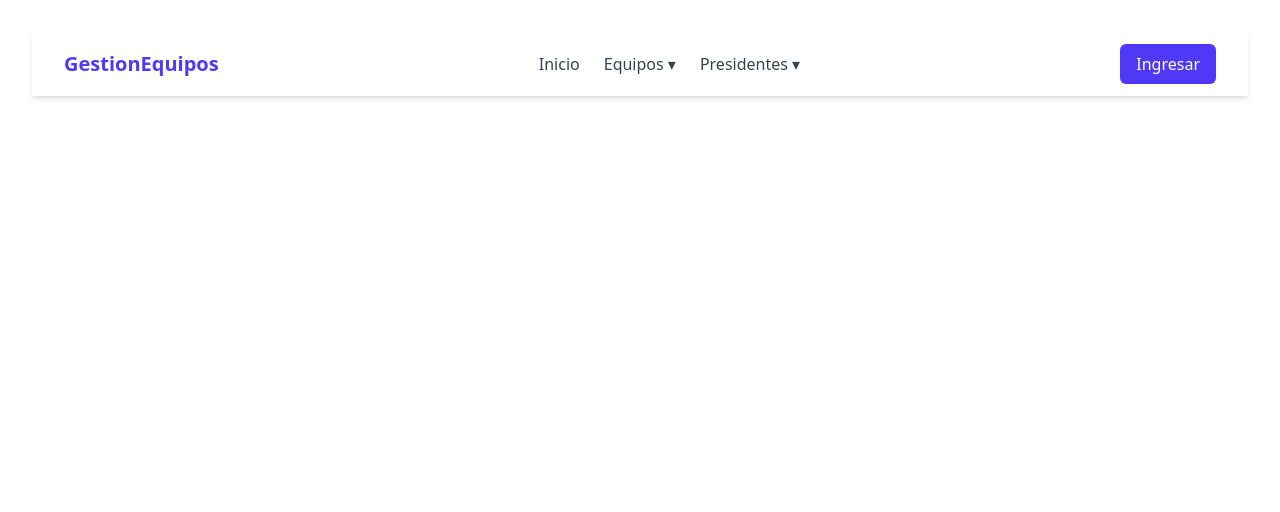
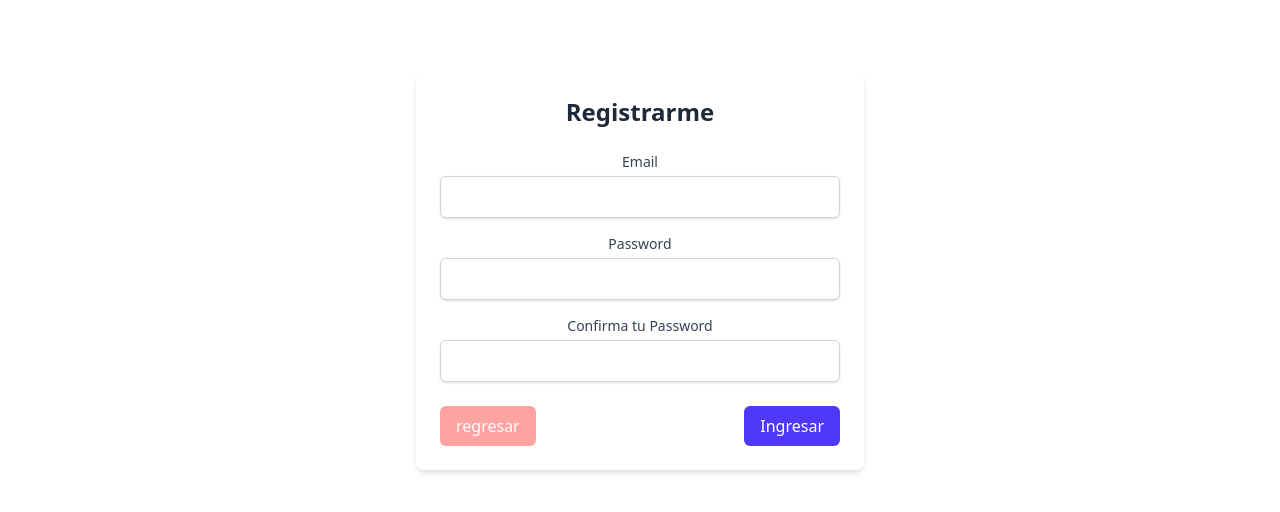
Before and after one commit to IngAlim2023/TallerTS, a React (Vite) app: page /register in a window 1280 px wide. Shown: the top 512 px of the page. Built offline with nearby package versions, Linux system fonts and the light colour scheme.

Commit message:
Register y Login terminado, falta protección

```diff
--- a/src/App.tsx
+++ b/src/App.tsx
@@ -7,19 +7,33 @@ import ListEquipos from "./components/equipos/ListEquipos";
 import CreateEquipo from "./components/equipos/CreateEquipo";
 import ListPresidentes from "./components/presidentes/ListPresidentes";
 import CreatePresidente from "./components/presidentes/CreatePresidente";
+import Login from "./pages/Login";
+import Register from "./pages/Register";
+import { useEffect, useState } from "react";
 
 const App = () => {
+  const [isAuth, setIsAuth] = useState<boolean>(false);
+  const [log, setLog] = useState<boolean>(false)
+  useEffect(()=>{
+    const res: any = localStorage.getItem("auth");
+    setIsAuth(res === "true");
+  },[log])
   return (
     <Router>
-      <Navbar/>
+      {isAuth && <Navbar setIsAuth={setIsAuth} setLog={setLog} />}
       <Routes>
-        <Route path="/" element={<Home />} />
+        <Route path="/" element={<Login setIsAuth={setIsAuth} setLog={setLog} isAuth={isAuth}/>} />
+        <Route path="/register" element={<Register  isAuth={isAuth} setLog={setLog} setIsAuth={setIsAuth} />}/>
+        <Route path="/home" element={<Home />} />
         <Route path="/equipos" element={<ListEquipos />} />
         <Route path="/formularioEquipos" element={<CreateEquipo />} />
         <Route path="/formularioEquipos/:id" element={<CreateEquipo />} />
         <Route path="/presidentes" element={<ListPresidentes />} />
         <Route path="/formularioPresidentes" element={<CreatePresidente />} />
-        <Route path="/formularioPresidentes/:id" element={<CreatePresidente />} />
+        <Route
+          path="/formularioPresidentes/:id"
+          element={<CreatePresidente />}
+        />
       </Routes>
       <Toaster />
     </Router>
--- a/src/components/NavBar.tsx
+++ b/src/components/NavBar.tsx
@@ -1,28 +1,42 @@
 import React, { useState } from "react";
-import { Link } from "react-router-dom";
+import { Link, useNavigate } from "react-router-dom";
 
-const Navbar: React.FC = () => {
+interface propsNav {
+  setIsAuth: (val: boolean) => void;
+  setLog: (val: boolean) => void;
+}
+
+const Navbar: React.FC<propsNav> = ({setIsAuth, setLog}) => {
   const [dropdownOpen, setDropdownOpen] = useState(false);
-    const [dropdownOpenDos, setDropdownOpenDos] = useState(false);
+  const [dropdownOpenDos, setDropdownOpenDos] = useState(false);
+  const navigate = useNavigate();
   return (
     <nav className="bg-white shadow-md relative">
       <div className="max-w-7xl mx-auto px-4 sm:px-6 lg:px-8">
         <div className="flex justify-between h-16 items-center">
           {/* Logo */}
           <div className="flex items-center">
-            <span className="text-xl font-bold text-indigo-600">GestionEquipos</span>
+            <span className="text-xl font-bold text-indigo-600">
+              GestionEquipos
+            </span>
           </div>
 
           {/* Enlaces */}
           <div className="hidden md:flex items-center space-x-6 relative">
-            <Link to="/" className="text-gray-700 hover:text-indigo-600 transition">
+            <Link
+              to="/"
+              className="text-gray-700 hover:text-indigo-600 transition"
+            >
               Inicio
             </Link>
 
             {/* Dropdown Editorial */}
             <div className="relative">
               <button
-                onClick={() =>{ setDropdownOpen(!dropdownOpen); setDropdownOpenDos(false)}}
+                onClick={() => {
+                  setDropdownOpen(!dropdownOpen);
+                  setDropdownOpenDos(false);
+                }}
                 className="text-gray-700 hover:text-indigo-600 transition focus:outline-none"
               >
                 Equipos ▾
@@ -49,7 +63,10 @@ const Navbar: React.FC = () => {
             {/* Dropdown libros */}
             <div className="relative">
               <button
-                onClick={() => {setDropdownOpenDos(!dropdownOpenDos); setDropdownOpen(false)}}
+                onClick={() => {
+                  setDropdownOpenDos(!dropdownOpenDos);
+                  setDropdownOpen(false);
+                }}
                 className="text-gray-700 hover:text-indigo-600 transition focus:outline-none"
               >
                 Presidentes ▾
@@ -73,23 +90,38 @@ const Navbar: React.FC = () => {
                 </div>
               )}
             </div>
-
           </div>
 
           {/* Botón acción */}
           <div className="hidden md:flex items-center">
-            <button className="bg-indigo-600 text-white px-4 py-2 rounded-md hover:bg-indigo-700 transition">
-              Ingresar
+            <button
+              className="bg-indigo-600 text-white px-4 py-2 rounded-md hover:bg-indigo-700 transition"
+              onClick={() => {
+                localStorage.clear();
+                setIsAuth(false);
+                setLog(false);
+                navigate("/");
+              }}
+            >
+              Salir
             </button>
           </div>
 
           {/* Menú móvil (puedes implementar hamburguesa más adelante) */}
           <div className="md:hidden flex items-center">
             <button className="text-gray-700 hover:text-indigo-600 focus:outline-none">
-              <svg className="w-6 h-6" fill="none" stroke="currentColor" strokeWidth="2"
-                viewBox="0 0 24 24">
-                <path strokeLinecap="round" strokeLinejoin="round"
-                  d="M4 6h16M4 12h16M4 18h16" />
+              <svg
+                className="w-6 h-6"
+                fill="none"
+                stroke="currentColor"
+                strokeWidth="2"
+                viewBox="0 0 24 24"
+              >
+                <path
+                  strokeLinecap="round"
+                  strokeLinejoin="round"
+                  d="M4 6h16M4 12h16M4 18h16"
+                />
               </svg>
             </button>
           </div>
--- /dev/null
+++ b/src/pages/Login.tsx
@@ -0,0 +1,88 @@
+import React, { useState } from "react";
+import toast from "react-hot-toast";
+import { Link, Navigate, useNavigate } from "react-router-dom";
+
+interface LoginProps {
+  setIsAuth: (value: boolean) => void;
+  isAuth: boolean;
+  setLog: (value: boolean) => void;
+}
+
+const Login: React.FC<LoginProps> = ({ setIsAuth, setLog, isAuth }) => {
+  const [email, setEmail] = useState<string>("");
+  const [password, setPassword] = useState<string>("");
+
+  const navigate = useNavigate();
+
+  const handleLog = async () => {
+    if (email === "" || password === "") {
+      return toast.error("Faltan las credenciales");
+    }
+    try {
+      const respuesta = await fetch(`http://localhost:3333/login`, {
+        method: "POST",
+        headers: { "content-type": "application/json" },
+        body: JSON.stringify({ email, password }),
+      });
+      const ms = await respuesta.json();
+      if(ms.ms){
+        localStorage.setItem('auth','true');
+        setLog(true);
+        setIsAuth(true);
+        navigate('/home');
+        return
+      }
+    } catch (e) {
+      return toast.error("No se logro iniciar sesión intenta más tarde");
+    }
+  };
+
+  return isAuth ? (<Navigate to="/home"/>) : (
+    <div className="max-w-md mx-auto mt-10 bg-white p-6 rounded-lg shadow-md space-y-6">
+      <div>
+        <h1 className="text-2xl font-bold text-gray-800 mb-1">
+          Inicio de sesión
+        </h1>
+      </div>
+
+      <div className="space-y-4">
+        <div>
+          <label className="block text-sm font-medium text-gray-700 mb-1">
+            Email
+          </label>
+          <input
+            type="email"
+            className="w-full rounded-md border border-gray-300 px-4 py-2 bg-white text-gray-900 shadow-sm placeholder-gray-400 focus:border-indigo-500 focus:ring-2 focus:ring-indigo-500 focus:outline-none transition"
+            onChange={(e)=> setEmail(e.target.value)}
+            />
+        </div>
+
+        <div>
+          <label className="block text-sm font-medium text-gray-700 mb-1">
+            Password
+          </label>
+          <input
+            type="password"
+            className="w-full rounded-md border border-gray-300 px-4 py-2 bg-white text-gray-900 shadow-sm placeholder-gray-400 focus:border-rose-500 focus:ring-2 focus:ring-rose-500 focus:outline-none transition"
+            onChange={(e)=> setPassword(e.target.value)}
+          />
+        </div>
+        <div className="flex justify-end text-blue-500 hover:text-blue-700 hover:underline">
+          <Link to="/register">Registrarme</Link>
+        </div>
+
+        <div className="flex justify-center pt-2">
+          <button
+            type="button"
+            className="px-4 py-2 rounded-md bg-indigo-600 text-white hover:bg-indigo-700 transition"
+            onClick={handleLog}
+          >
+            Ingresar
+          </button>
+        </div>
+      </div>
+    </div>
+  );
+};
+
+export default Login;
--- /dev/null
+++ b/src/pages/Register.tsx
@@ -0,0 +1,147 @@
+import React, { useEffect, useState } from "react";
+import toast from "react-hot-toast";
+import { Navigate, useNavigate } from "react-router-dom";
+
+interface propsRegister{
+  isAuth: boolean;
+  setLog: (value:boolean)=> void;
+  setIsAuth: (value:boolean) => void;
+}
+
+const Register: React.FC<propsRegister> = ({isAuth, setLog, setIsAuth}) => {
+
+  const navigate = useNavigate();
+
+  //Datos del usuario a registrar:
+
+  const [email, setEmail] = useState<string>("");
+  const [password, setPassword] = useState<string>("");
+  const [passwordT, setPasswordT] = useState<string>("");
+
+  //Manejamos el Save del usuariio:
+
+  const handleSave = async () => {
+    if (password.length < 8 || email.length < 9) {
+      return toast.error("La longitud de los campos debe ser mayor");
+    }
+    const emailRegex = /^[^\s@]+@[^\s@]+\.[^\s@]+$/;
+
+    if (!emailRegex.test(email)) {
+      return toast.error("Ingresa un correo válido");
+    }
+
+    if (password != passwordT) {
+      return toast.custom((t) => (
+        <div
+          className={`${
+            t.visible ? "animate-enter" : "animate-leave"
+          } max-w-md w-full bg-white shadow-lg rounded-lg pointer-events-auto flex ring-1 ring-black ring-opacity-5`}
+        >
+          <div className="flex-1 w-0 p-4">
+            <div className="flex items-start">
+              <div className="ml-3 flex-1">
+                <p className="text-sm font-medium text-gray-900">
+                  Ey los passwords!!
+                </p>
+                <p className="mt-1 text-sm text-gray-500">
+                  Intentalo de nuevo.
+                </p>
+              </div>
+            </div>
+          </div>
+          <div className="flex border-l border-gray-200">
+            <button
+              onClick={() => toast.dismiss(t.id)}
+              className="w-full border border-transparent rounded-none rounded-r-lg p-4 flex items-center justify-center text-sm font-medium text-indigo-600 hover:text-indigo-500 focus:outline-none focus:ring-2 focus:ring-indigo-500"
+            >
+              Close
+            </button>
+          </div>
+        </div>
+      ));
+    }
+    try {
+      const respuesta = await fetch(`http://localhost:3333/register`, {
+        method: "POST",
+        headers: { "content-type": "application/json" },
+        body: JSON.stringify({ email, password }),
+      });
+      const ms = await respuesta.json();
+      if(ms.ms === "agregado"){
+        localStorage.setItem('auth','true');
+        setLog(true);
+        setIsAuth(true);
+        navigate('/home');
+        return
+      }
+    } catch (e) {
+      return toast.error("El registro no fue posible, intenta más tarde");
+    }
+  };
+
+  return isAuth ? (<Navigate to="/home"/>):(
+    <div className="max-w-md mx-auto mt-10 bg-white p-6 rounded-lg shadow-md space-y-6">
+      <div>
+        <h1 className="text-2xl font-bold text-gray-800 mb-1">Registrarme</h1>
+      </div>
+
+      <form
+        className="space-y-4"
+        onSubmit={(e) => {
+          e.preventDefault();
+          handleSave();
+        }}
+      >
+        <div>
+          <label className="block text-sm font-medium text-gray-700 mb-1">
+            Email
+          </label>
+          <input
+            type="email"
+            className="w-full rounded-md border border-gray-300 px-4 py-2 bg-white text-gray-900 shadow-sm placeholder-gray-400 focus:border-indigo-500 focus:ring-2 focus:ring-indigo-500 focus:outline-none transition"
+            onChange={(e) => setEmail(e.target.value)}
+          />
+        </div>
+
+        <div>
+          <label className="block text-sm font-medium text-gray-700 mb-1">
+            Password
+          </label>
+          <input
+            type="password"
+            className="w-full rounded-md border border-gray-300 px-4 py-2 bg-white text-gray-900 shadow-sm placeholder-gray-400 focus:border-rose-500 focus:ring-2 focus:ring-rose-500 focus:outline-none transition"
+            onChange={(e) => setPassword(e.target.value)}
+          />
+        </div>
+        <div>
+          <label className="block text-sm font-medium text-gray-700 mb-1">
+            Confirma tu Password
+          </label>
+          <input
+            type="password"
+            className="w-full rounded-md border border-gray-300 px-4 py-2 bg-white text-gray-900 shadow-sm placeholder-gray-400 focus:border-rose-500 focus:ring-2 focus:ring-rose-500 focus:outline-none transition"
+            onChange={(e) => setPasswordT(e.target.value)}
+          />
+        </div>
+
+        <div className="flex justify-between pt-2">
+          <button
+            type="button"
+            className="px-4 py-2 rounded-md bg-red-300 text-white hover:bg-red-700 transition"
+            onClick={() => navigate(-1)}
+          >
+            regresar
+          </button>
+          <button
+            type="submit"
+            className="px-4 py-2 rounded-md bg-indigo-600 text-white hover:bg-indigo-700 transition"
+          >
+            Ingresar
+          </button>
+        </div>
+      </form>
+    </div>
+  );
+};
+
+export default Register;
```
